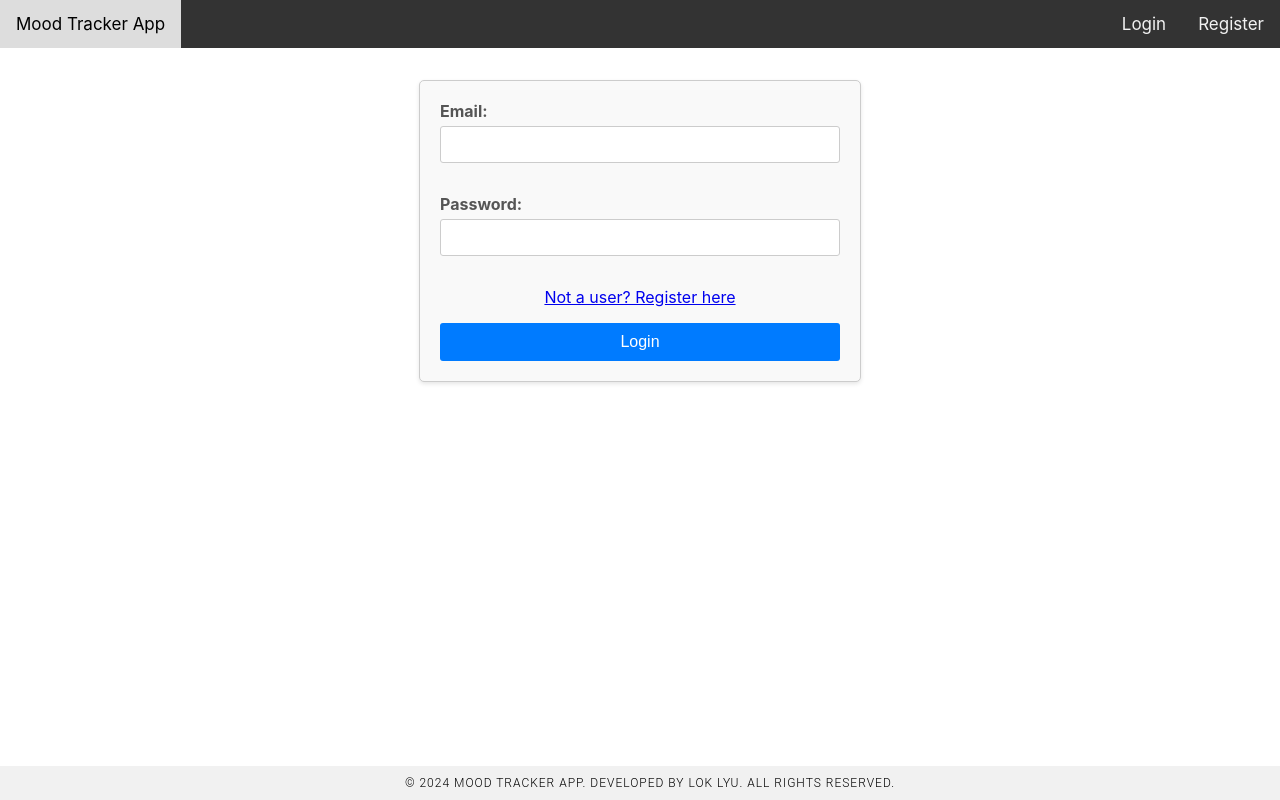
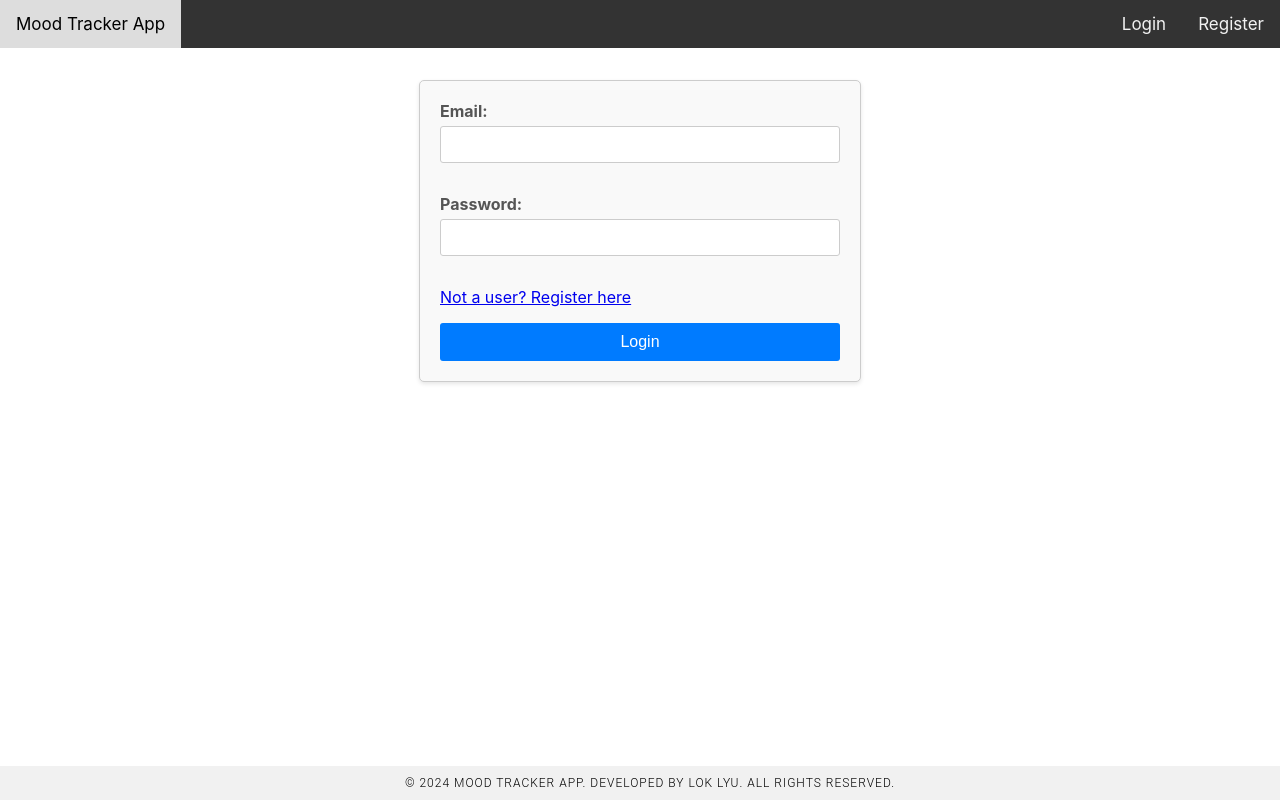
Before and after one commit to lelyu/Mood-Tracker-Frontend, a React (Create React App) app in the folder mood-tracker/: page /login in a window 1280 px wide. Built offline with nearby package versions, Linux system fonts and the light colour scheme; no server answers.

Commit message:
css work

```diff
--- a/mood-tracker/src/css/AuthForm.css
+++ b/mood-tracker/src/css/AuthForm.css
@@ -57,5 +57,5 @@
 }
 
 .auth-form a {
-    text-align: center;
+    max-width: fit-content;
 }
--- a/mood-tracker/src/css/Dashboard.css
+++ b/mood-tracker/src/css/Dashboard.css
@@ -18,3 +18,7 @@
     font-size: 1.5rem;
     margin: 1rem 0;
 }
+
+.dashboard a {
+  max-width: fit-content;
+}
```
